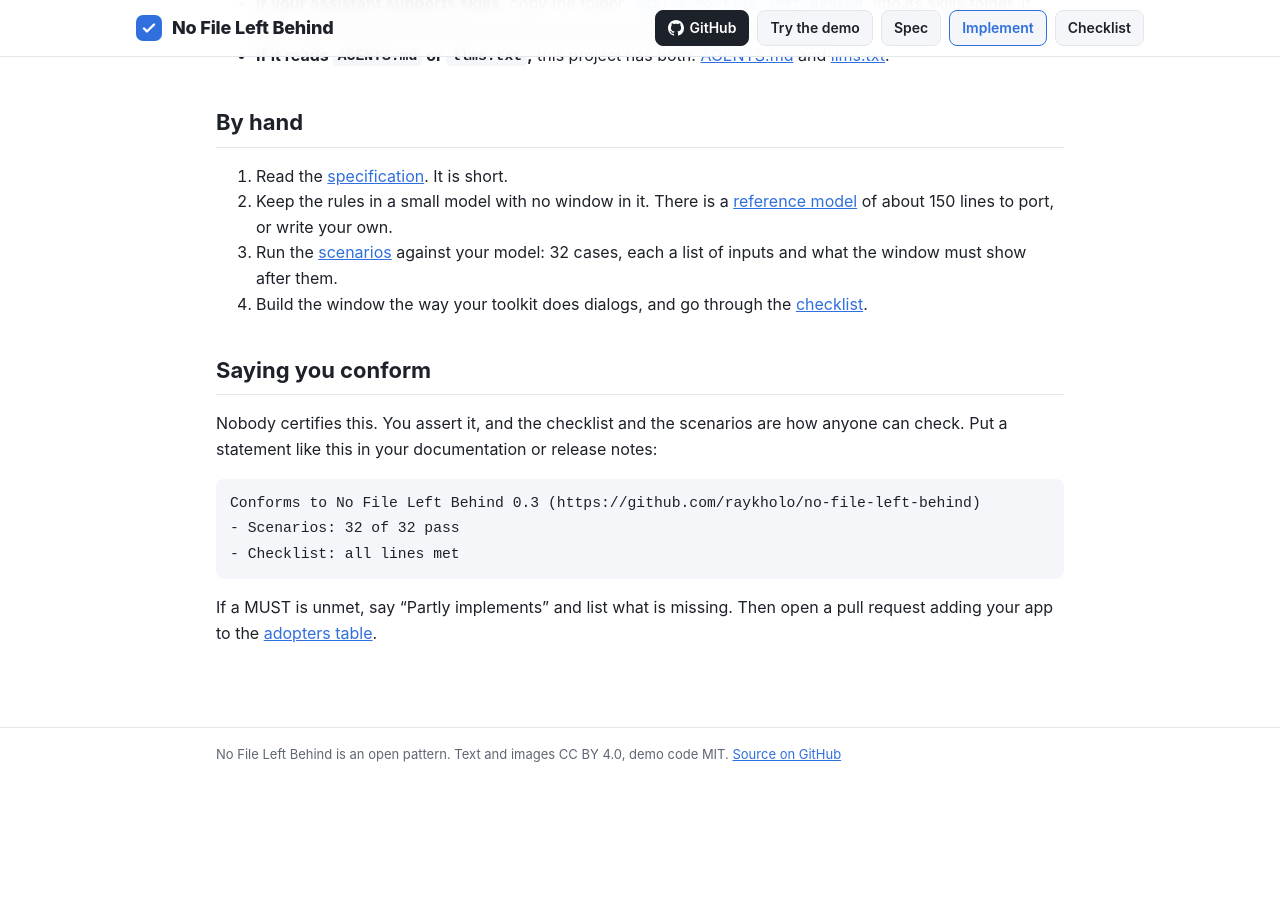
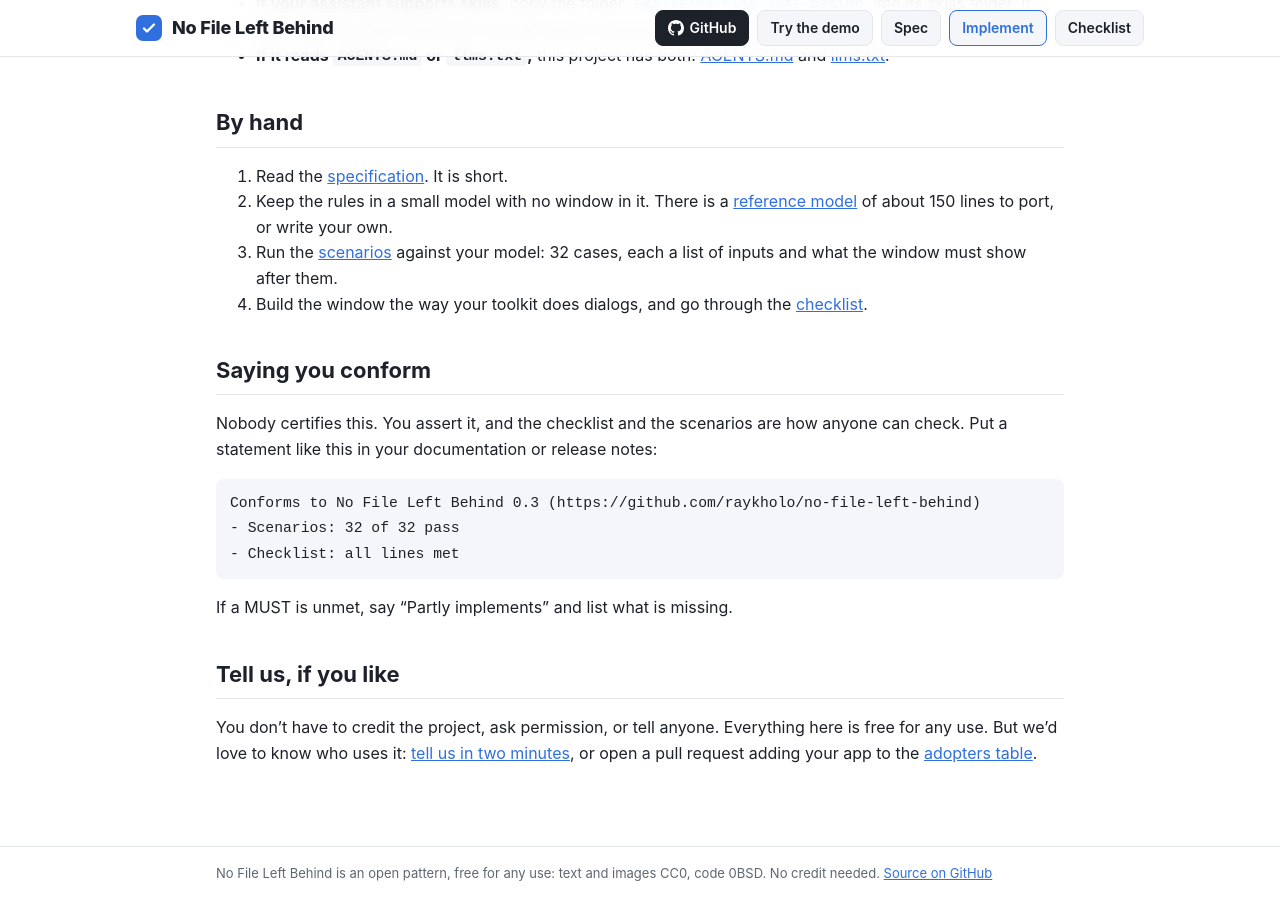
Before and after one commit to no-file-left-behind/no-file-left-behind.github.io, a Jekyll site: the page built from IMPLEMENT.md, in a window 1280 px wide and 900 px high, scrolled down 544 px. Built offline with Jekyll 4.4.1, drawn with Linux system fonts in a browser that asks for light colours; our own code applies the rules of GitHub Pages for plain Markdown files; before the commit the page ends 1324 px from its top, so only the background shows below that.

Commit message:
Licence: CC0 for the text and images, 0BSD for the code; and a way to say "we use it"
Do whatever you like with it: no credit needed, no conditions. The earlier CC BY 4.0 and MIT
terms asked for attribution; these don't.

Telling us you use it is optional and welcome: an issue form, or a row in the adopters table.

````diff
--- a/IMPLEMENT.md
+++ b/IMPLEMENT.md
@@ -46,5 +46,12 @@ Conforms to No File Left Behind 0.3 (https://github.com/raykholo/no-file-left-be
 - Checklist: all lines met
 ```
 
-If a MUST is unmet, say "Partly implements" and list what is missing. Then open a pull request
-adding your app to the [adopters table](https://github.com/raykholo/no-file-left-behind#who-uses-it).
+If a MUST is unmet, say "Partly implements" and list what is missing.
+
+## Tell us, if you like
+
+You don't have to credit the project, ask permission, or tell anyone. Everything here is free
+for any use. But we'd love to know who uses it:
+[tell us in two minutes](https://github.com/raykholo/no-file-left-behind/issues/new?template=we-use-it.yml),
+or open a pull request adding your app to the
+[adopters table](https://github.com/raykholo/no-file-left-behind#who-uses-it).
--- a/_layouts/default.html
+++ b/_layouts/default.html
@@ -13,7 +13,7 @@
 {{ content }}
 </main>
 <footer class="site-foot">
-  <div class="inner">No File Left Behind is an open pattern. Text and images CC BY 4.0, demo code MIT.
+  <div class="inner">No File Left Behind is an open pattern, free for any use: text and images CC0, code 0BSD. No credit needed.
     <a href="https://github.com/raykholo/no-file-left-behind">Source on GitHub</a></div>
 </footer>
 </body>
````
Also changed, not shown: skills/no-file-left-behind/SKILL.md (+5 -2 lines), .github/ISSUE_TEMPLATE/we-use-it.yml (added), README.md, 3 other files.
